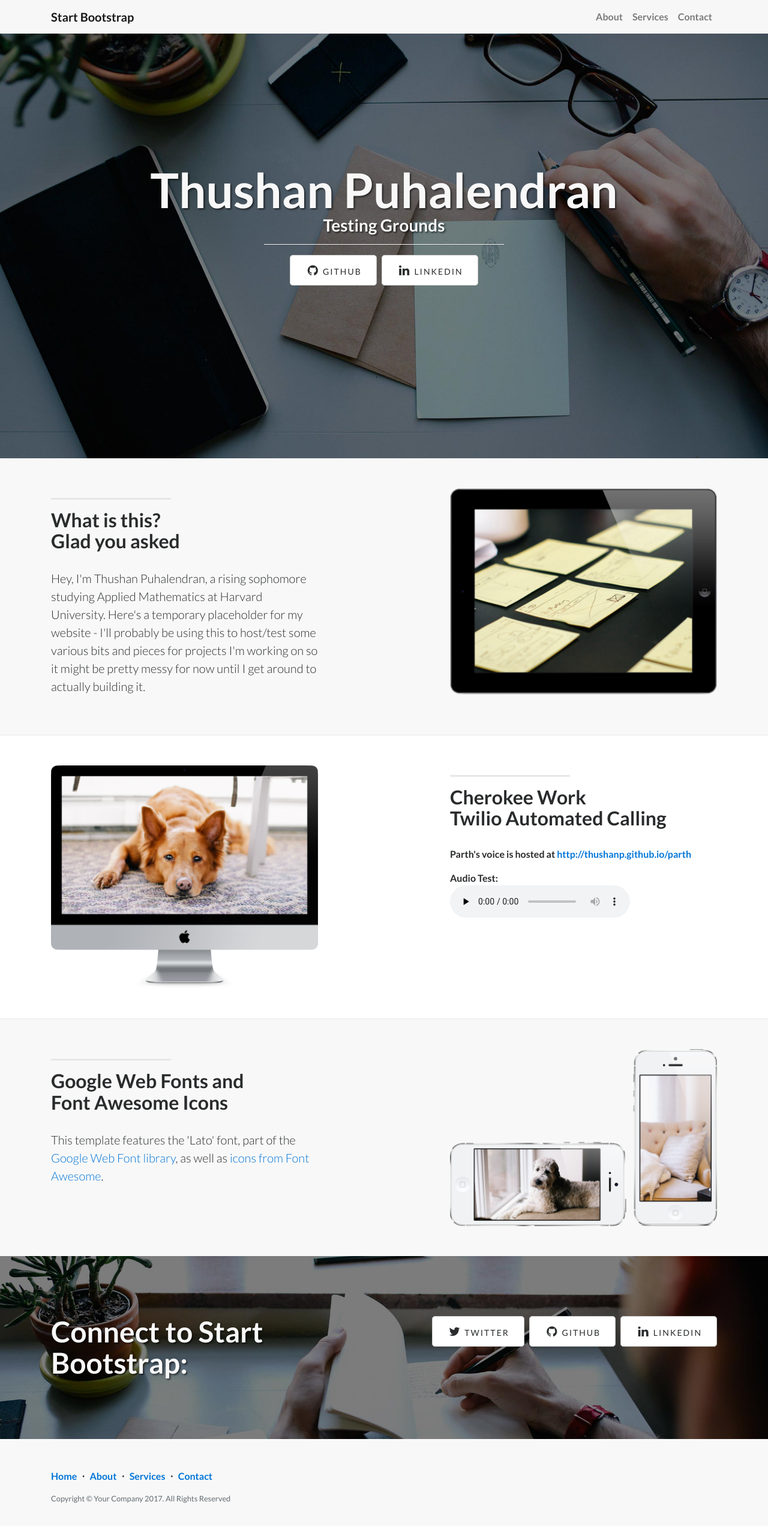
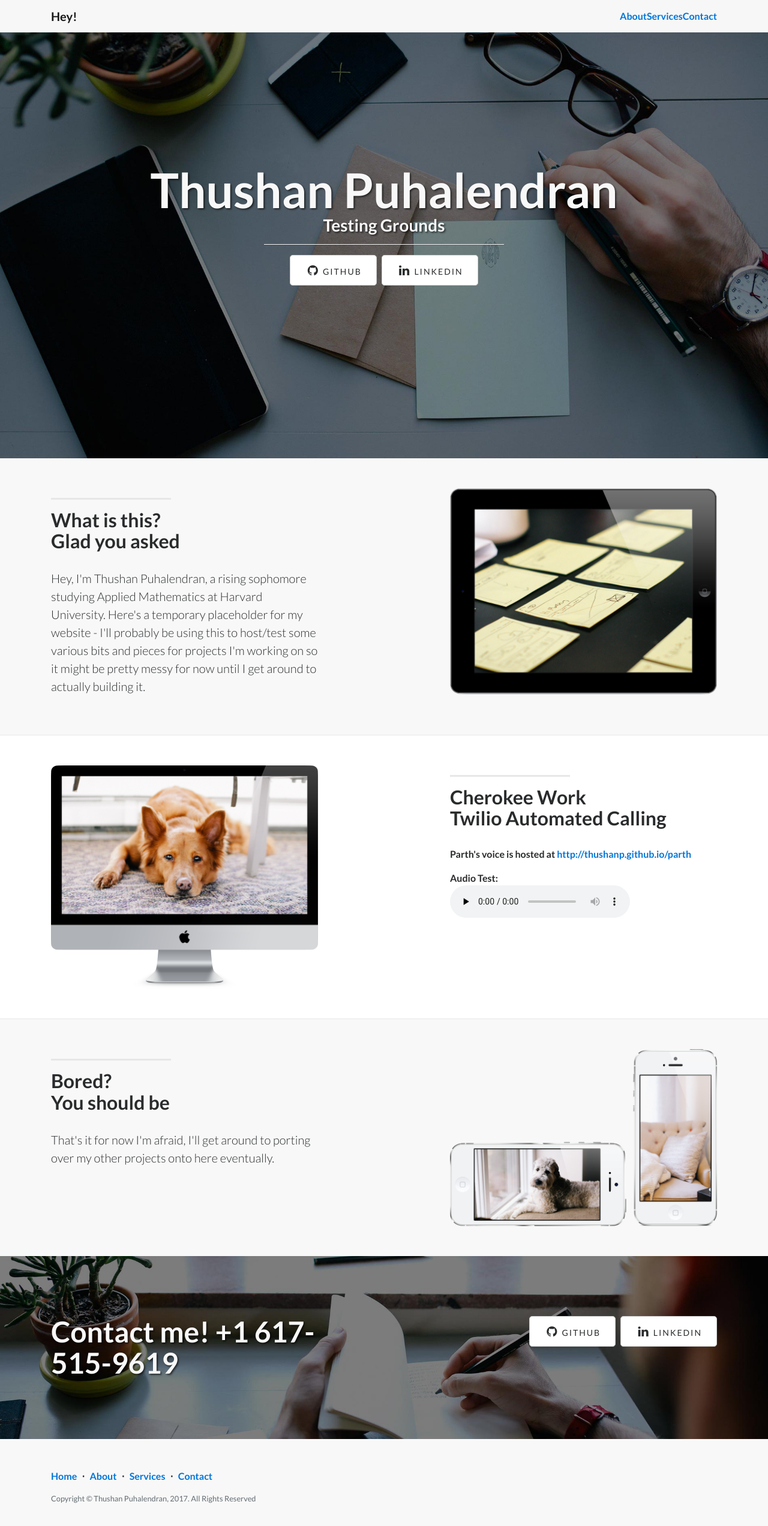
Before and after one commit to thushanp/thushanp.github.io, a website: page index.html in a window 1280 px wide. Shown: the whole page at 60% size. Drawn offline with Linux system fonts and the light colour scheme.

Commit message:
fiddling with links

```diff
--- a/index.html
+++ b/index.html
@@ -43,17 +43,17 @@
             <span class="navbar-toggler-icon"></span>
         </button>
         <div class="container">
-            <a class="navbar-brand" href="#">Start Bootstrap</a>
+            <a class="navbar-brand" href="#">Hey!</a>
             <div class="collapse navbar-collapse" id="navbarExample">
                 <ul class="navbar-nav ml-auto">
                     <li class="nav-item">
-                        <a class="nav-link" href="#">About</a>
+                        <a class="page-scroll" href="#about">About</a>
                     </li>
                     <li class="nav-item">
-                        <a class="nav-link" href="#">Services</a>
+                        <a class="page-scroll" href="#services">Services</a>
                     </li>
                     <li class="nav-item">
-                        <a class="nav-link" href="#">Contact</a>
+                        <a class="page-scroll" href="#contact">Contact</a>
                     </li>
                 </ul>
             </div>
@@ -80,7 +80,7 @@
     </header>
 
     <!-- Page Content -->
-    <section class="content-section-a">
+    <section id="about" class="content-section-a">
 
         <div class="container">
             <div class="row">
@@ -99,7 +99,7 @@
         <!-- /.container -->
     </section>
 
-    <section class="content-section-b">
+    <section id="services" class="content-section-b">
 
         <div class="container">
 
@@ -132,7 +132,7 @@
     </section>
     <!-- /.content-section-b -->
 
-    <section class="content-section-a">
+    <section id="contact" class="content-section-a">
 
         <div class="container">
 
@@ -140,8 +140,8 @@
                 <div class="col-lg-5">
                     <hr class="section-heading-spacer">
                     <div class="clearfix"></div>
-                    <h2 class="section-heading">Google Web Fonts and<br>Font Awesome Icons</h2>
-                    <p class="lead">This template features the 'Lato' font, part of the <a target="_blank" href="http://www.google.com/fonts">Google Web Font library</a>, as well as <a target="_blank" href="http://fontawesome.io">icons from Font Awesome</a>.</p>
+                    <h2 class="section-heading">Bored?<br>You should be</h2>
+                    <p class="lead">That's it for now I'm afraid, I'll get around to porting over my other projects onto here eventually.</p>
                 </div>
                 <div class="col-lg-5 offset-lg-2">
                     <img class="img-fluid" src="img/phones.png" alt="">
@@ -160,13 +160,10 @@
 
             <div class="row">
                 <div class="col-lg-6">
-                    <h2>Connect to Start Bootstrap:</h2>
+                    <h2>Contact me! +1 617-515-9619</h2>
                 </div>
                 <div class="col-lg-6">
                     <ul class="list-inline banner-social-buttons">
-                        <li class="list-inline-item">
-                            <a href="#" class="btn btn-secondary btn-lg"><i class="fa fa-twitter fa-fw"></i> <span class="network-name">Twitter</span></a>
-                        </li>
                         <li class="list-inline-item">
                             <a href="#" class="btn btn-secondary btn-lg"><i class="fa fa-github fa-fw"></i> <span class="network-name">Github</span></a>
                         </li>
@@ -192,18 +189,18 @@
                 </li>
                 <li class="footer-menu-divider list-inline-item">&sdot;</li>
                 <li class="list-inline-item">
-                    <a href="#about">About</a>
+                    <a type="page-scroll" href="#about">About</a>
                 </li>
                 <li class="footer-menu-divider list-inline-item">&sdot;</li>
                 <li class="list-inline-item">
-                    <a href="#services">Services</a>
+                    <a type="page-scroll" href="#services">Services</a>
                 </li>
                 <li class="footer-menu-divider list-inline-item">&sdot;</li>
                 <li class="list-inline-item">
-                    <a href="#contact">Contact</a>
+                    <a type="page-scroll" href="#contact">Contact</a>
                 </li>
             </ul>
-            <p class="copyright text-muted small">Copyright &copy; Your Company 2017. All Rights Reserved</p>
+            <p class="copyright text-muted small">Copyright &copy; Thushan Puhalendran, 2017. All Rights Reserved</p>
         </div>
     </footer>
 
```
